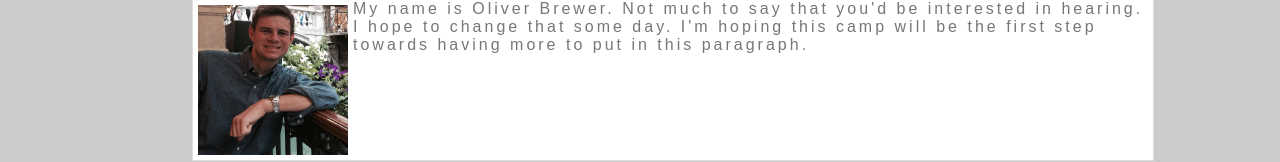
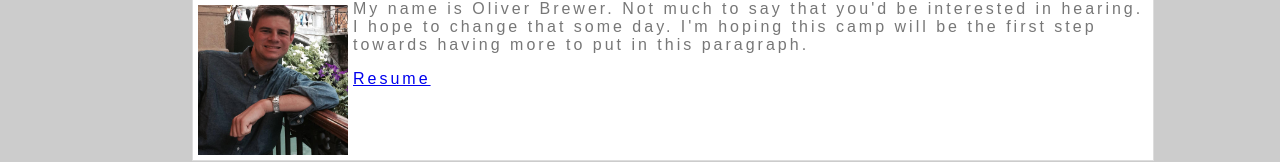
Before and after one commit to ogbrewer/My-portfolio, a plain HTML site: page index.html in a window 1280 px wide. Shown: the part 338-500 px from the top of the page. Drawn offline with Linux system fonts and the light colour scheme.

Commit message:
Update index.html

```diff
--- a/index.html
+++ b/index.html
@@ -23,8 +23,12 @@
                 My name is Oliver Brewer. Not much to say that you'd be interested in hearing. I hope to change that
                 some day. I'm hoping this camp will be the first step towards having more to put in this paragraph.
             </p>
+                            <a href="images/Oliver Brewer's Resume .pdf">Resume</object>
+
         </section>
+
     </div>
+
 </body>
 <div style="vertical-align:bottom">
     <footer class="aboutfoot">
```
